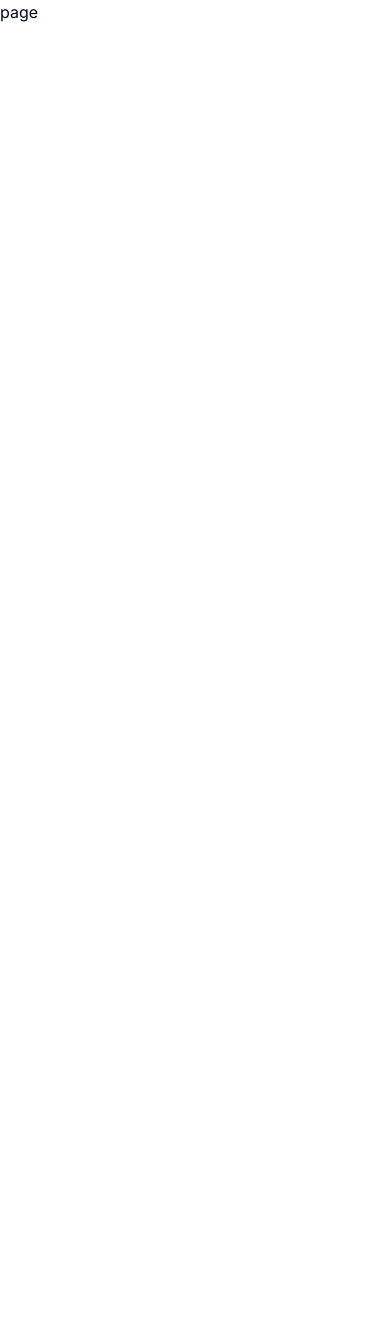
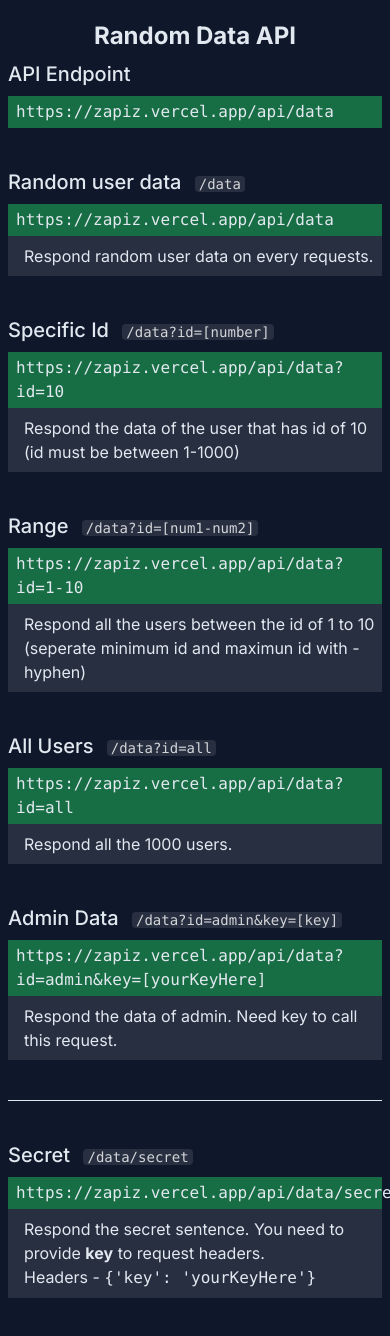
Before and after one commit to zsphinxyz/githubapi, a Next.js app: page /data in a window 390 px wide. Shown: the top 1336 px of the page. Before the commit the page ends 844 px from the top, so only its background shows below. Built offline with nearby package versions, Linux system fonts and the light colour scheme.

Commit message:
zapi documentation

```diff
--- a/app/api/data/route.ts
+++ b/app/api/data/route.ts
@@ -4,36 +4,70 @@
 export async function GET(req: NextRequest) {
   const searchParams = req.nextUrl.searchParams
   const id = searchParams.get('id');
+  const key = searchParams.get('key');
+  const reqHeaders = req.headers
+
+  const admin = {
+    "email": "z@mail.com",
+    "ip_address": "235.202.41.52",
+    "pwd": "a1b2c3d4%556",
+    "pwdHash": "$2a$04$MltbTKopBgJ5ngXhv6.T2uLRmQz1MSh2Fc.qwhUxJFroDeeUtCuZq",
+    "location": "48098 Claremont Pass",
+    "phone": "173-924-8847",
+    "hash": "d663f65e691179d98bb1665bcc5dc24f"
+  }
+  const headers = {
+    name: 'EarthShaker',
+    wife: 'Lina',
+    cousin: 'Rubik',
+    location: 'Dota_2'
+
+  }
+
+
+  if(id =='admin') {
+    if (key == null) {
+      return NextResponse.json({'error': 'API key is required. (key param required)'}, {status: 401, statusText: 'required API Key'})
+    }
+    else if(key == 'zsphinx') {
+      return NextResponse.json(admin, {status: 200, statusText: 'OK', headers})
+    }
+    else {
+      return NextResponse.json({'error': 'API key is incorrect.'}, {status: 401, statusText: 'incorrect API Key'})
+    }
+  }
 
   if(id == null) {
     const rand = Math.round(Math.random()*1000)
-    return NextResponse.json(data[rand], {status: 200, 'statusText': 'OK'})
+    return NextResponse.json(data[rand], {status: 200, 'statusText': 'OK', headers})
   }
+
   else if(id == 'all') {
-    return NextResponse.json(data, {status: 200, statusText: 'OK'})
+    return NextResponse.json(data, {status: 200, statusText: 'OK', headers})
   }
 
   else if(id.includes('-')) {
     try {
-      let num1 = parseInt(id.split('-')[0])
+      let num1 = parseInt(id.split('-')[0]) -1
       let num2 = parseInt(id.split('-')[1])
       if (num1 >= num2) {
         return NextResponse.json({'error': `Range must be start from minimun number to maximun number.`}, {status: 400, statusText: 'Invalid parameter'})
       }
       else{
-        return NextResponse.json(data.slice(num1, num2), {status: 200, statusText: 'OK'})
+        return NextResponse.json(data.slice(num1, num2), {status: 200, statusText: 'OK', headers})
       }
     } catch (error) {
       return NextResponse.json({'error': `Invalid parameter ${id}.`}, {status: 400, statusText: 'Invalid parameter'})
     }
+  }
 
-  }
   else if(id) {
     try {
-      return NextResponse.json(data[parseInt(id!)-1])
+      return NextResponse.json(data[parseInt(id!)-1], {status: 200, statusText: 'OK', headers})
     } catch (error) {
       return NextResponse.json({'error': `Invalid user Id ${id}.`}, {status: 400, statusText: 'Invalid user ID'})
     }
   }
 
+
 }
--- /dev/null
+++ b/app/api/data/secret/route.ts
@@ -0,0 +1,20 @@
+import { NextRequest, NextResponse } from "next/server";
+
+
+export async function GET(req: NextRequest) {
+  const reqHeaders = req.headers
+  const key = reqHeaders.get('key')
+
+  if(!key) {
+    return(NextResponse.json({'error': 'key prop is required in request Headers'}, {status: 401, statusText: 'Unauthorized'}))
+  }
+  else if (key != 'zsphinx') {
+    return(NextResponse.json({'error': 'Incorrect key.'}, {status: 403, statusText: 'Incorrect Key'}))
+  }
+  else if (key == 'zsphinx') {
+    return(NextResponse.json({'secret': 'thequickbrownfoxjumpsoverthelazydog...'}, {status: 200, statusText: 'OK'}))
+  }
+  else {
+    return(NextResponse.json({'error': 'Something went wrong'}, {status: 401, statusText: 'Error'}))
+  }
+}
--- a/app/data/page.tsx
+++ b/app/data/page.tsx
@@ -1,5 +1,57 @@
 export default function page() {
   return (
-    <div>page</div>
+    <main className="bg-slate-900 w-full text-slate-200 min-h-dvh py-5">
+      <section className="max-w-screen-lg mx-auto px-2">
+
+        <div className="">
+          <h1 className="header">Random Data API</h1>
+          <h2 className="sub">API Endpoint</h2>
+          <p className="code">https://zapiz.vercel.app/api/data</p>
+        </div>
+
+        <div className="my-10">
+          <h2 className="sub">Random user data <span className="sp">/data</span></h2>
+          <p className="code">https://zapiz.vercel.app/api/data</p>
+          <p className="desc"> Respond random user data on every requests.</p>
+        </div>
+
+        <div className="my-10">
+          <h2 className="sub">Specific Id <span className="sp">/data?id=[number]</span></h2>
+          <p className="code">https://zapiz.vercel.app/api/data?id=10</p>
+          <p className="desc"> Respond the data of the user that has id of 10 (id must be between 1-1000)</p>
+        </div>
+
+        <div className="my-10">
+          <h2 className="sub">Range <span className="sp">/data?id=[num1-num2]</span></h2>
+          <p className="code">https://zapiz.vercel.app/api/data?id=1-10</p>
+          <p className="desc"> Respond all the users between the id of 1 to 10 (seperate minimum id and maximun id with - hyphen)</p>
+        </div>
+
+        <div className="my-10">
+          <h2 className="sub">All Users <span className="sp">/data?id=all</span></h2>
+          <p className="code">https://zapiz.vercel.app/api/data?id=all</p>
+          <p className="desc"> Respond all the 1000 users.</p>
+        </div>
+
+        <div className="my-10">
+          <h2 className="sub">Admin Data <span className="sp">/data?id=admin&key=[key]</span></h2>
+          <p className="code">https://zapiz.vercel.app/api/data?id=admin&key=[yourKeyHere]</p>
+          <p className="desc"> Respond the data of admin. Need key to call this request.</p>
+        </div>
+
+        <hr />
+
+        <div className="my-10">
+          <h2 className="sub">Secret <span className="sp">/data/secret</span></h2>
+          <p className="code">https://zapiz.vercel.app/api/data/secret</p>
+          <p className="desc">
+            Respond the secret sentence. You need to provide <b>key</b> to request headers. <br />
+            Headers - <span className="font-mono">{`{'key': 'yourKeyHere'}`}</span>
+          </p>
+        </div>
+
+      </section>
+
+    </main>
   )
 }
--- a/app/globals.css
+++ b/app/globals.css
@@ -73,4 +73,19 @@
   body {
     @apply bg-background text-foreground;
   }
+  .header {
+    @apply text-center text-2xl font-bold mb-2;
+  }
+  .sub {
+    @apply text-xl font-medium mb-2;
+  }
+  .code{
+    @apply bg-green-500/50 font-mono py-1 px-2 select-all;
+  }
+  .desc{
+    @apply bg-white/10 py-2 pl-4;
+  }
+  .sp {
+    @apply font-mono bg-white/10 ml-2 md:ml-5 px-1 rounded-sm text-white/80 text-sm;
+  }
 }
--- a/app/page.tsx
+++ b/app/page.tsx
@@ -7,6 +7,7 @@
       <Link className="hover:text-blue-400 hover:bg-white/10 w-full border border-muted py-2 px-10 block rounded-lg text-center transition-colors" href='/countries'>Countries</Link>
       <Link className="hover:text-blue-400 hover:bg-white/10 w-full border border-muted py-2 px-10 block rounded-lg text-center transition-colors" href='/github'>Github</Link>
       <Link className="hover:text-blue-400 hover:bg-white/10 w-full border border-muted py-2 px-10 block rounded-lg text-center transition-colors" href='/youtube'>Youtube</Link>
+      <Link className="hover:text-blue-400 hover:bg-white/10 w-full border border-muted py-2 px-10 block rounded-lg text-center transition-colors" href='/data'>Random Data API</Link>
     </main>
   )
 }
```
